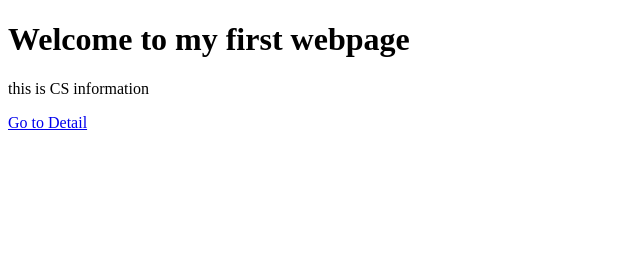
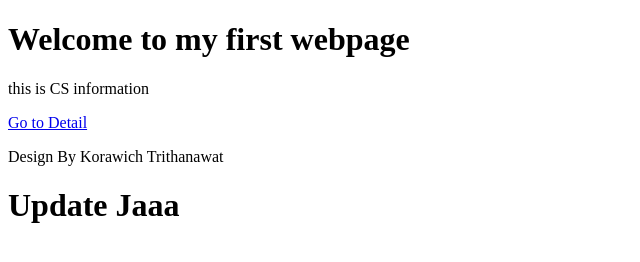
Before and after one commit to CrystalTri/my-cs-template, a plain HTML site: page index.html in a window 1280 px wide. Shown: the whole page, without its empty margins (0-640 px from the left). Drawn offline with Linux system fonts and the light colour scheme.

Commit message:
Update index.html

```diff
--- a/index.html
+++ b/index.html
@@ -9,5 +9,7 @@
     <h1>Welcome to my first webpage</h1>
     <p>this is  CS information </p>
     <a href="2.html">Go to Detail</a>
+    <p>Design By Korawich Trithanawat</p>
+    <h1>Update Jaaa</h1>
 </body>
 </html>
```
